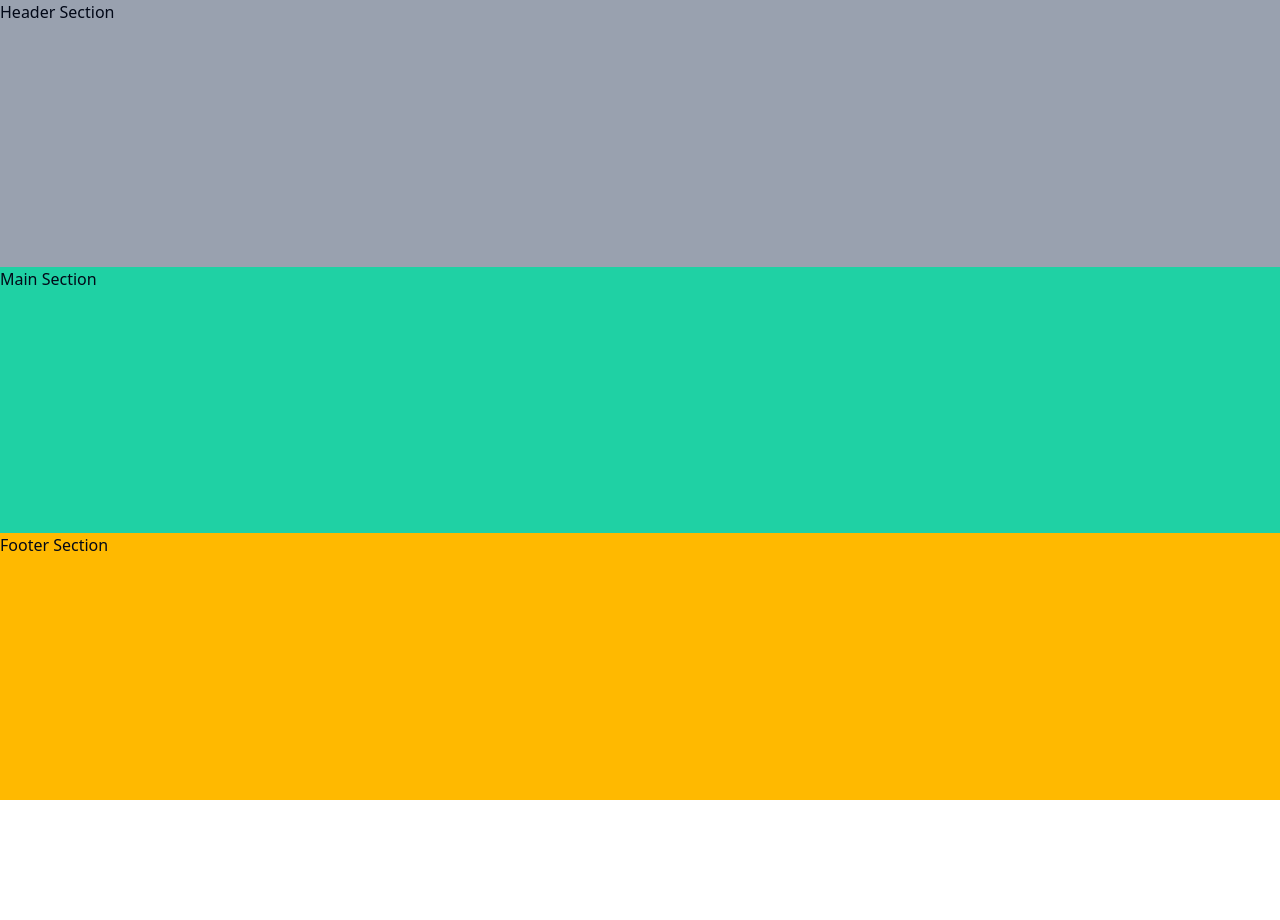
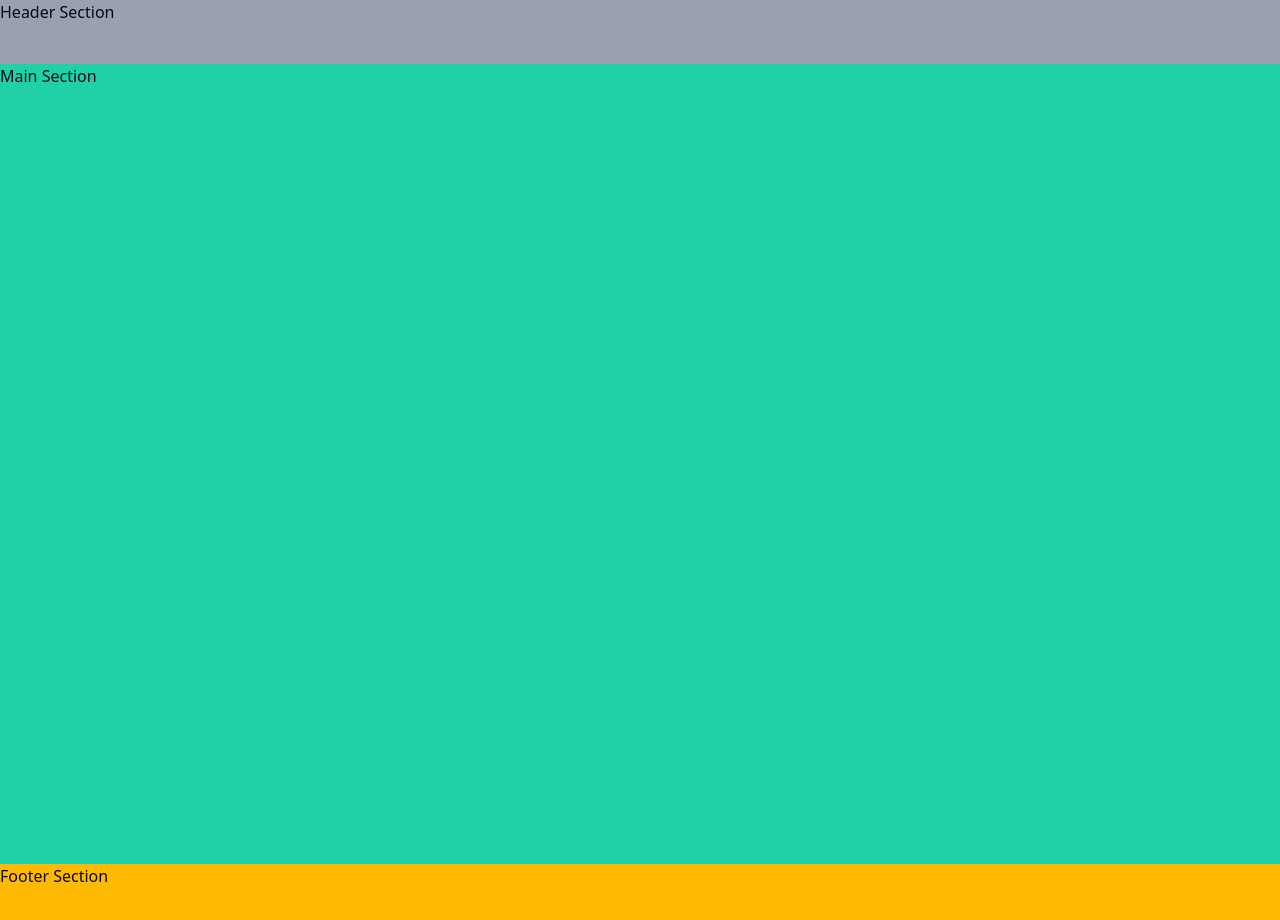
Before and after one commit to MalikBandara/cinescope-b03, a Next.js app: page / in a window 1280 px wide. Shown: the top 920 px of the page. Before the commit the page ends 800 px from the top, so only its background shows below. Built offline with nearby package versions, Linux system fonts and the light colour scheme.

Commit message:
change header footer and main heights

```diff
--- a/app/page.jsx
+++ b/app/page.jsx
@@ -4,10 +4,10 @@ export default function Home() {
   return (
     <div className="flex flex-col min-h-screen">
       <HeaderNav />
-      <main className="flex-1 bg-primary">
+      <main className=" bg-primary h-screen">
         Main Section
       </main>
-      <footer className="flex-1 bg-amber-400">
+      <footer className=" bg-amber-400 h-72">
         Footer Section
       </footer>
     </div>
--- a/components/header-nav.jsx
+++ b/components/header-nav.jsx
@@ -1,7 +1,7 @@
 
 export default function HeaderNav() {
   return (
-    <header className="flex-1 bg-gray-400">
+    <header className="bg-gray-400 h-16">
         Header Section
       </header>
   )
```
